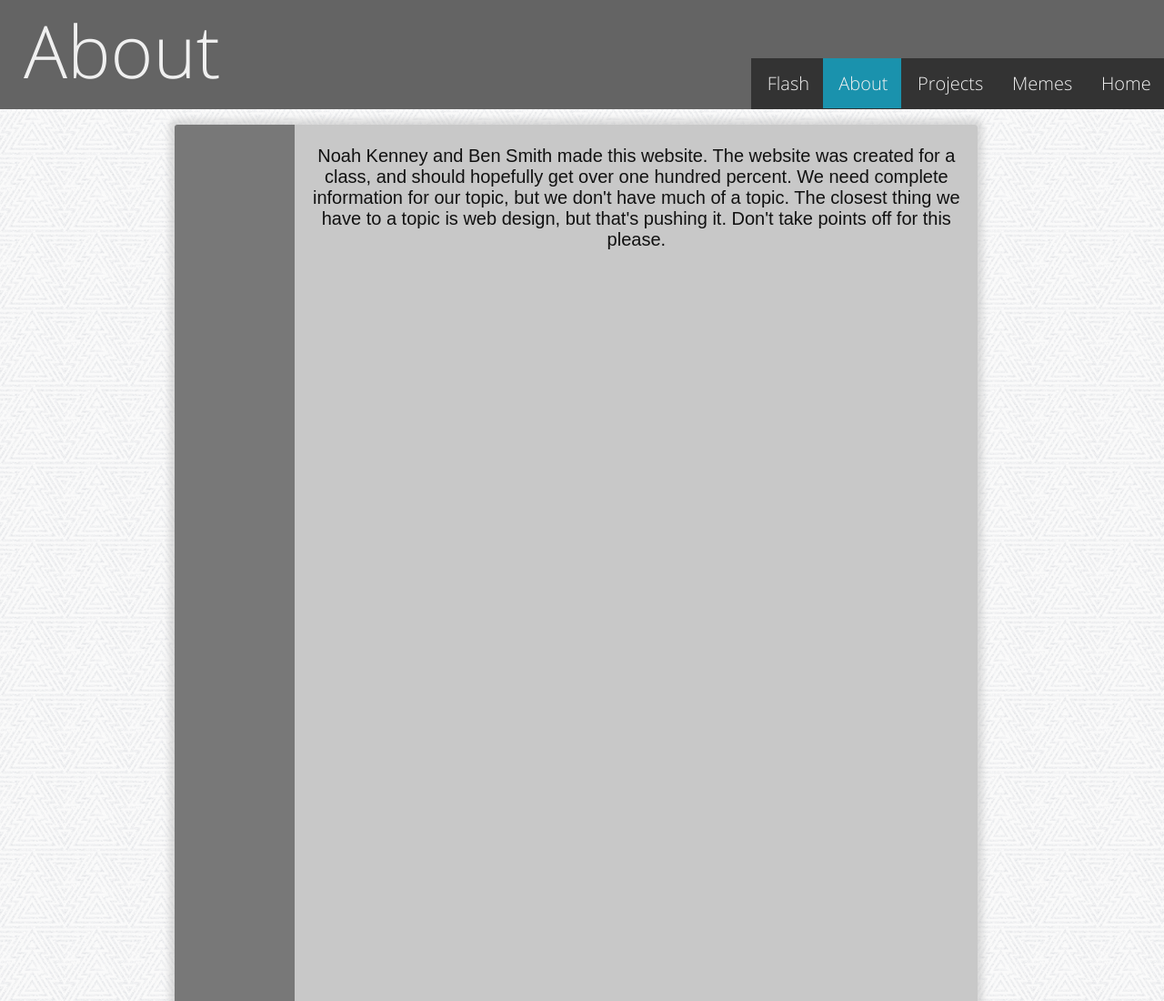
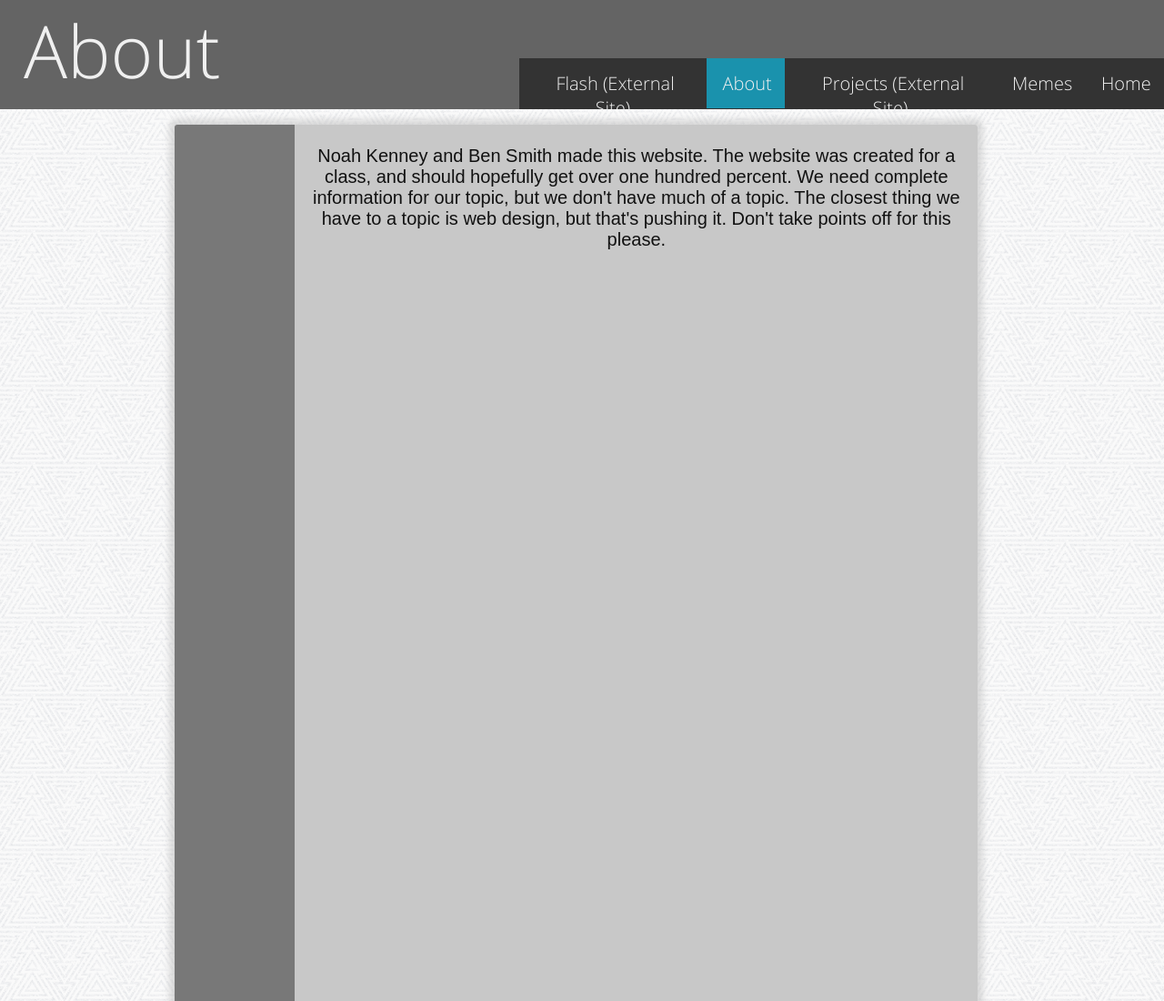
Before and after one commit to puncherbearGames/noahkenney.github.io, a plain HTML site: page about.html in a window 1280 px wide. Shown: the top 1100 px of the page at 91% size. Drawn offline with Linux system fonts and the light colour scheme.

Commit message:
external sites

```diff
--- a/about.html
+++ b/about.html
@@ -13,9 +13,9 @@
              <ul>
                 <li><a href="index.html">Home</a></li>
                 <li><a href="memes.html">Memes</a></li>
-                <li><a href="https://github.com/noahkenney">Projects</a></li>
+                <li><a href="https://github.com/noahkenney">Projects (External Site)</a></li>
                 <li><a class ="active" href="about.html">About</a></li>
-		<li><a href="http://www.occupyflash.org/">Flash</a></li>
+		<li><a href="http://www.occupyflash.org/">Flash (External Site)</a></li>
             </ul>
     </div>
     <div class="info">
```
